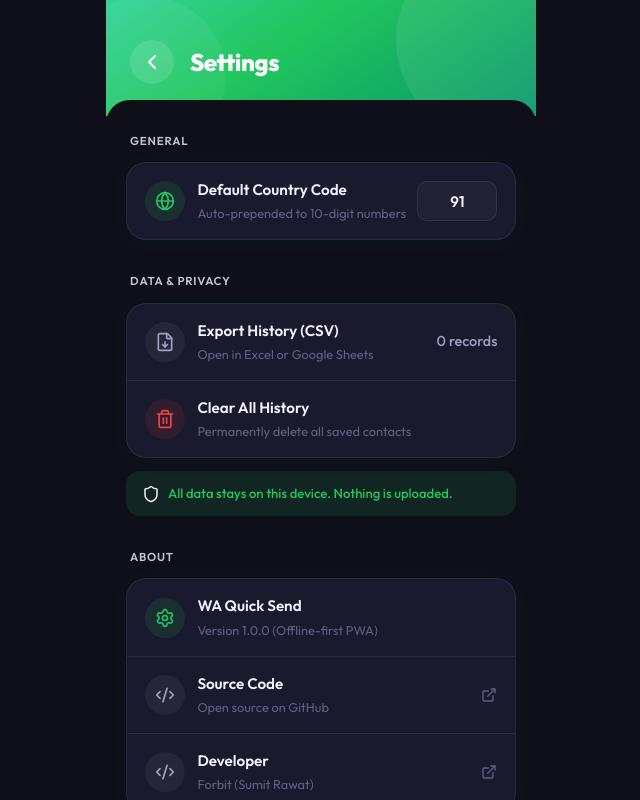
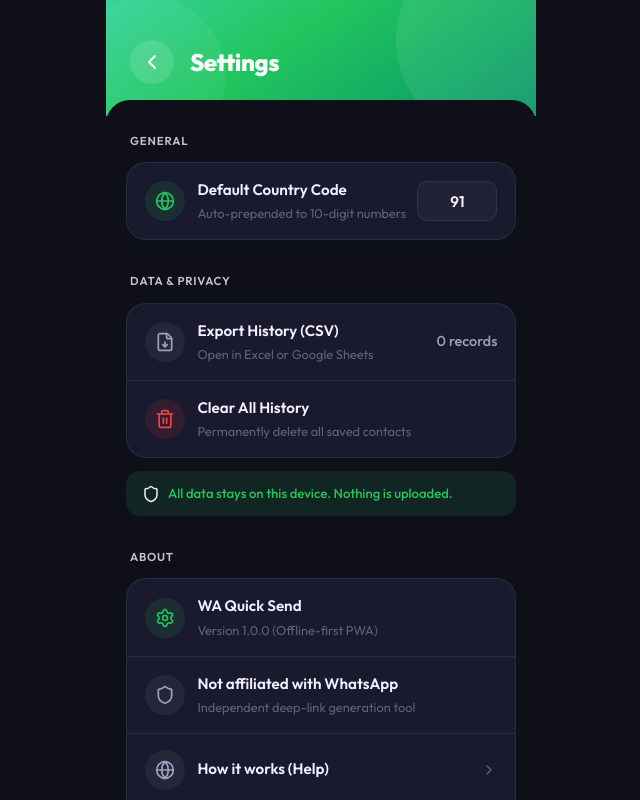
Before and after one commit to sumitrawat2417/whatsapp-quick-send, a React (Vite) app: page / in a window 1280 px wide. Both pictures are taken after a click on the button 809 px from the left and 70 px from the top of the page. Shown: the whole page, without its empty margins (319-959 px from the left). Built offline with nearby package versions, Linux system fonts and the light colour scheme.

Commit message:
feat: expand settings about section with help, privacy, legal and install links

```diff
--- a/src/SettingsDrawer.jsx
+++ b/src/SettingsDrawer.jsx
@@ -118,6 +118,7 @@
         <div className="settings-section">
           <div className="section-label">About</div>
           <div className="settings-card">
+
             <div className="settings-row">
               <div className="row-info">
                 <div className="row-icon brand">
@@ -129,6 +130,93 @@
                 </div>
               </div>
             </div>
+
+            <div className="settings-row">
+              <div className="row-info">
+                <div className="row-icon neutral">
+                  <Shield size={20} />
+                </div>
+                <div className="row-text">
+                  <h4>Not affiliated with WhatsApp</h4>
+                  <p>Independent deep-link generation tool</p>
+                </div>
+              </div>
+            </div>
+
+            <div className="settings-row clickable" onClick={() => alert("Help section coming soon!")}>
+              <div className="row-info">
+                <div className="row-icon neutral">
+                  <Globe size={20} />
+                </div>
+                <div className="row-text">
+                  <h4>How it works (Help)</h4>
+                </div>
+              </div>
+              <ChevronLeft size={16} color="var(--color-text-3)" style={{ transform: 'rotate(180deg)' }} />
+            </div>
+
+            <div className="settings-row clickable" onClick={() => alert("Privacy Policy coming soon!")}>
+              <div className="row-info">
+                <div className="row-icon neutral">
+                  <FileDown size={20} />
+                </div>
+                <div className="row-text">
+                  <h4>Privacy Policy</h4>
+                </div>
+              </div>
+              <ChevronLeft size={16} color="var(--color-text-3)" style={{ transform: 'rotate(180deg)' }} />
+            </div>
+
+            <div className="settings-row clickable" onClick={() => alert("Terms of Use coming soon!")}>
+              <div className="row-info">
+                <div className="row-icon neutral">
+                  <FileDown size={20} />
+                </div>
+                <div className="row-text">
+                  <h4>Terms of Use</h4>
+                </div>
+              </div>
+              <ChevronLeft size={16} color="var(--color-text-3)" style={{ transform: 'rotate(180deg)' }} />
+            </div>
+
+            <div className="settings-row clickable" onClick={() => window.open('mailto:sumitrawat2417@gmail.com')}>
+              <div className="row-info">
+                <div className="row-icon neutral">
+                  <Globe size={20} />
+                </div>
+                <div className="row-text">
+                  <h4>Contact / Support</h4>
+                  <p>sumitrawat2417@gmail.com</p>
+                </div>
+              </div>
+              <ExternalLink size={16} color="var(--color-text-3)" />
+            </div>
+
+            <div className="settings-row clickable" onClick={() => window.location.reload()}>
+              <div className="row-info">
+                <div className="row-icon neutral">
+                  <Settings size={20} />
+                </div>
+                <div className="row-text">
+                  <h4>Check for Updates</h4>
+                  <p>Tap to check and reload</p>
+                </div>
+              </div>
+              <ChevronLeft size={16} color="var(--color-text-3)" style={{ transform: 'rotate(180deg)' }} />
+            </div>
+
+            <div className="settings-row clickable" onClick={() => alert("To install, tap your browser menu and select 'Add to Home Screen'")}>
+              <div className="row-info">
+                <div className="row-icon brand" style={{ background: 'rgba(239, 68, 68, 0.1)', color: 'var(--color-danger)' }}>
+                  <FileDown size={20} />
+                </div>
+                <div className="row-text">
+                  <h4>Install App</h4>
+                  <p>Use browser Install option to add</p>
+                </div>
+              </div>
+            </div>
+
             <div className="settings-row clickable" onClick={() => window.open('https://github.com/sumitrawat2417/whatsapp-quick-send', '_blank')}>
               <div className="row-info">
                 <div className="row-icon neutral">
@@ -141,6 +229,7 @@
               </div>
               <ExternalLink size={16} color="var(--color-text-3)" />
             </div>
+
             <div className="settings-row clickable" onClick={() => window.open('https://github.com/sumitrawat2417', '_blank')}>
               <div className="row-info">
                 <div className="row-icon neutral">
```
